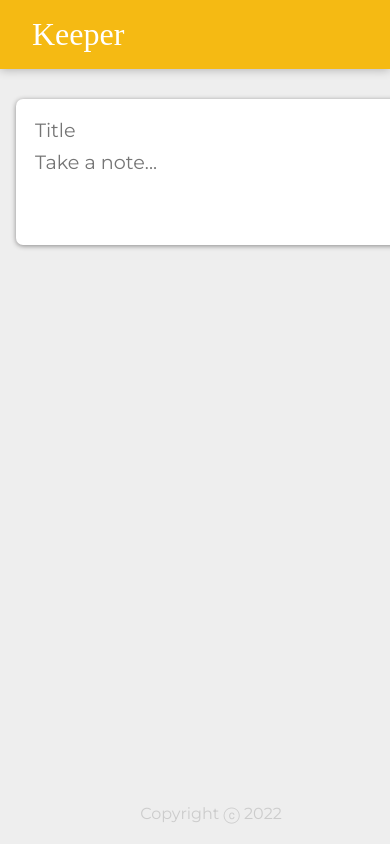
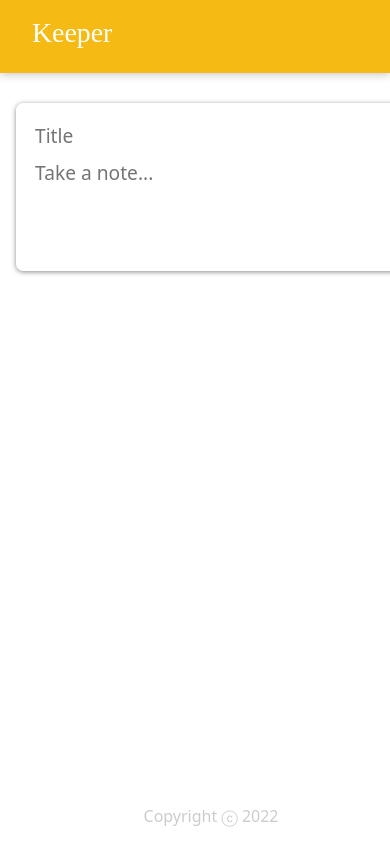
Before and after one commit to kodraa/keeper-app, a React (Create React App) app: page / in a window 390 px wide. Shown: the top 844 px of the page. Built offline with nearby package versions, Linux system fonts and the light colour scheme.

Commit message:
mobile responsiveness and overflow

```diff
--- a/public/index.html
+++ b/public/index.html
@@ -7,6 +7,7 @@
     <link href="https://fonts.googleapis.com/css2?family=Lato:wght@400;700&display=swap" rel="stylesheet">
         <link rel="stylesheet" href="styles.css" />
   	<link id="external-css" rel="stylesheet" type="text/css" href="https://fonts.googleapis.com/css?family=Montserrat&amp;display=swap" media="all">
+    <link href="https://cdn.jsdelivr.net/npm/bootstrap@5.0.2/dist/css/bootstrap.min.css" rel="stylesheet" integrity="sha384-EVSTQN3/azprG1Anm3QDgpJLIm9Nao0Yz1ztcQTwFspd3yD65VohhpuuCOmLASjC" crossorigin="anonymous">
 </head>
 
   <body>
--- a/public/styles.css
+++ b/public/styles.css
@@ -2,6 +2,8 @@
   padding: 0;
   margin: 0;
   box-sizing: border-box;
+  overflow-x: none;
+  overflow-y: none;
 }
 html {
   font-family: "Montserrat", sans-serif;
```
